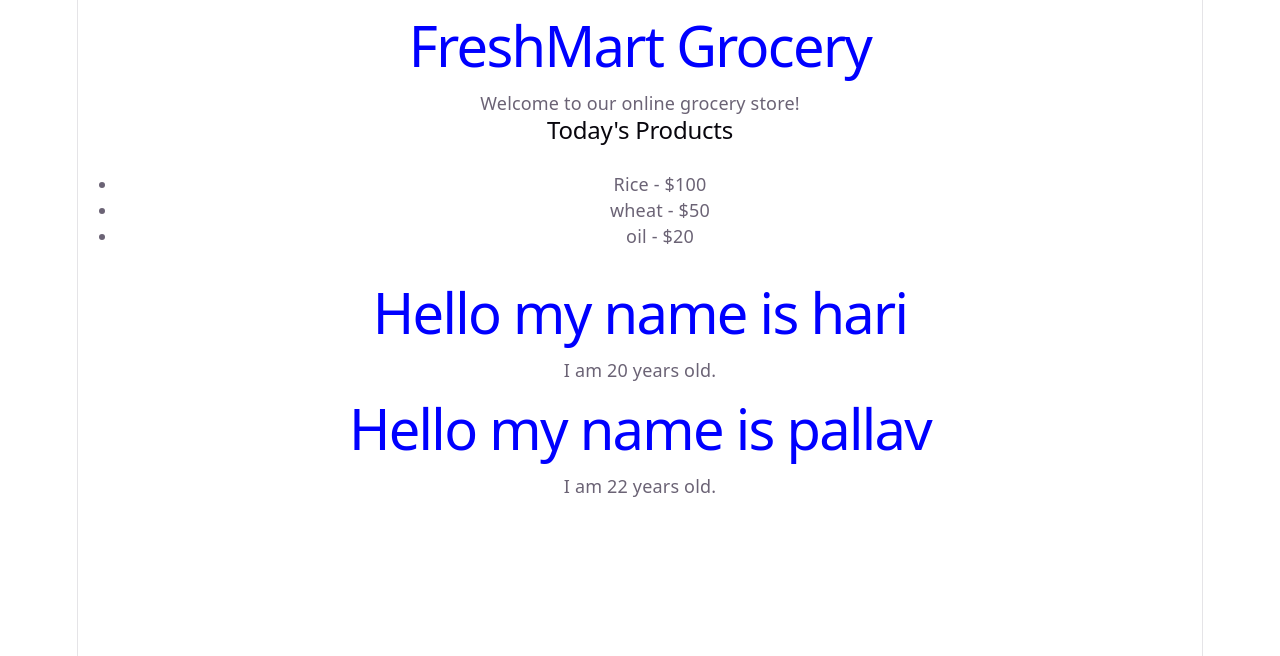
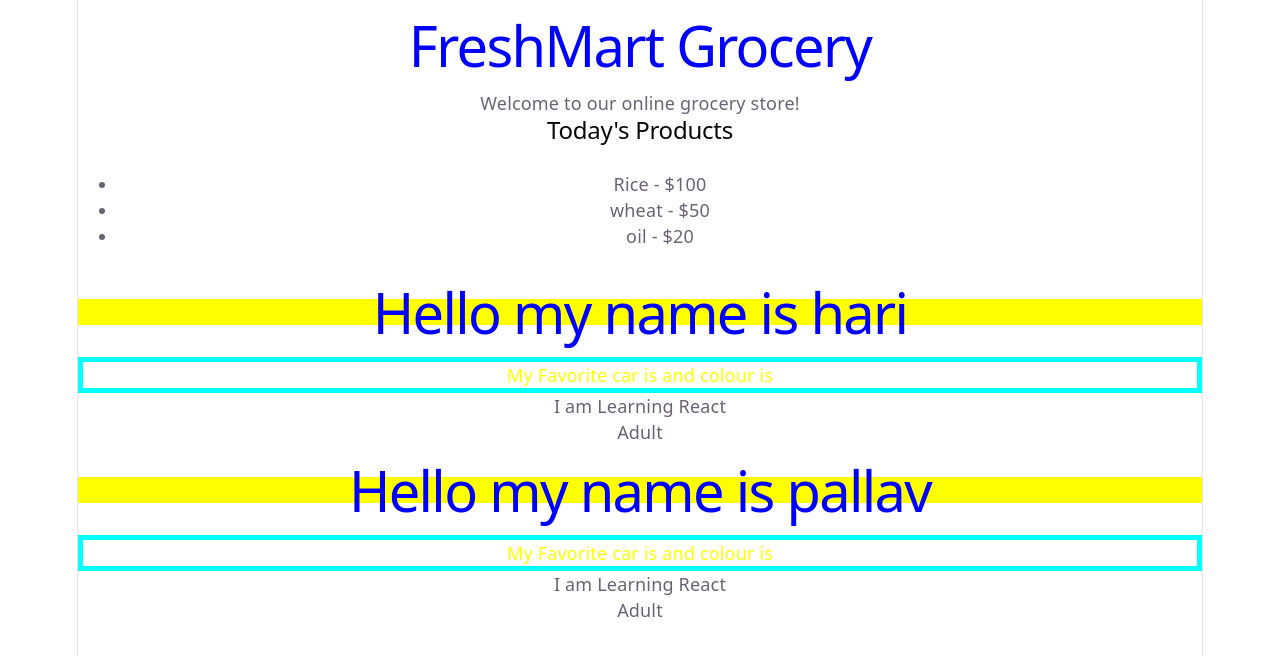
Before and after one commit to sripallav/Reactjs_Learnings, a React (Vite) app: page / in a window 1280 px wide. Shown: the top 656 px of the page. Built offline with nearby package versions, Linux system fonts and the light colour scheme.

Commit message:
Person.jsx

```diff
--- a/src/Person.jsx
+++ b/src/Person.jsx
@@ -1,13 +1,38 @@
-const name = "Pallav"
-const age = 22
-function Person(props){
+const name = "Pallav";
+const age = 22;
+const car = "BMW";
+const colour = "red";
 
-    return(
+function Person(props) {
+
+    var p = {
+        color: "yellow",
+        border: "5px solid cyan"
+    };
+
+    return (
         <>
-        <h1>Hello my name is {props.name}</h1>
-        <p>I am {props.age} years old.</p>
+            {/* inline css */}
+            <h1 style={{ color: "blue", backgroundColor: "yellow" }}>
+                Hello my name is {props.name}
+            </h1>
+
+            {/* internal css */}
+            <p style={p}>
+                My Favorite car is {props.car} and colour is {props.colour}
+            </p>
+
+            <p style={{
+                backgroundColor: props.bgc,
+                color: props.clr
+            }}>
+                I am Learning React
+            </p>
+
+            {/* ternary operator */}
+            {age >= 18 ? "Adult" : "Minor"}
         </>
-    )
+    );
 }
 
-export default Person
+export default Person;
```
